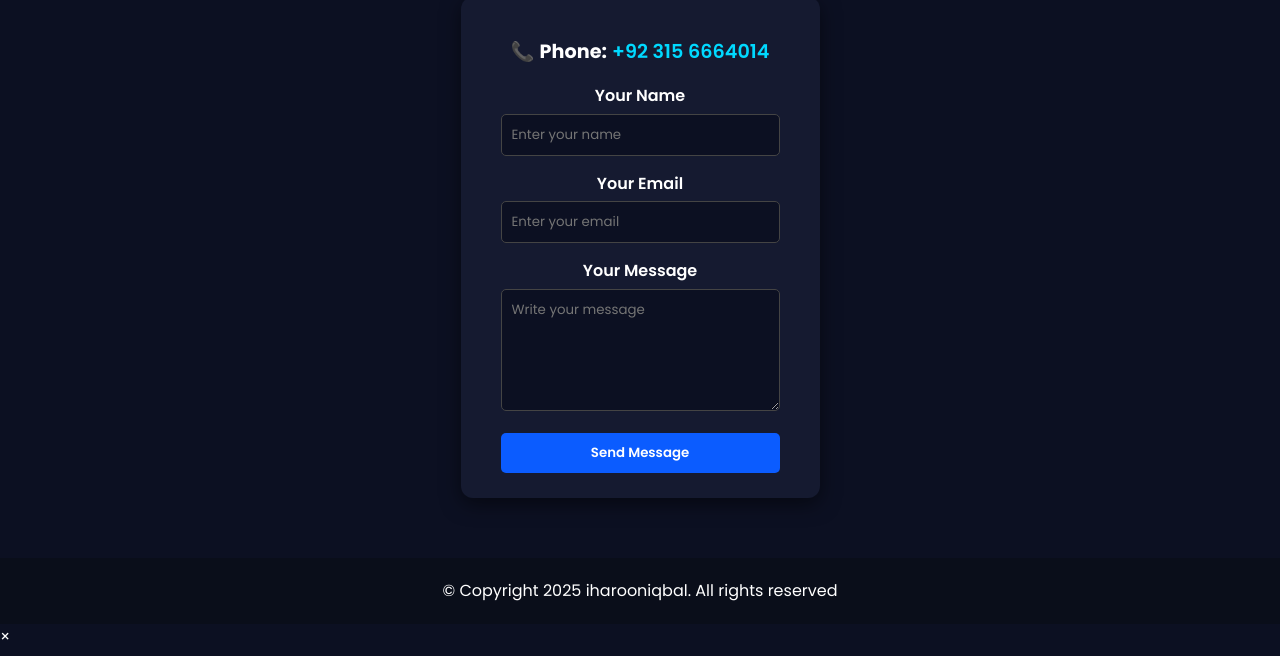
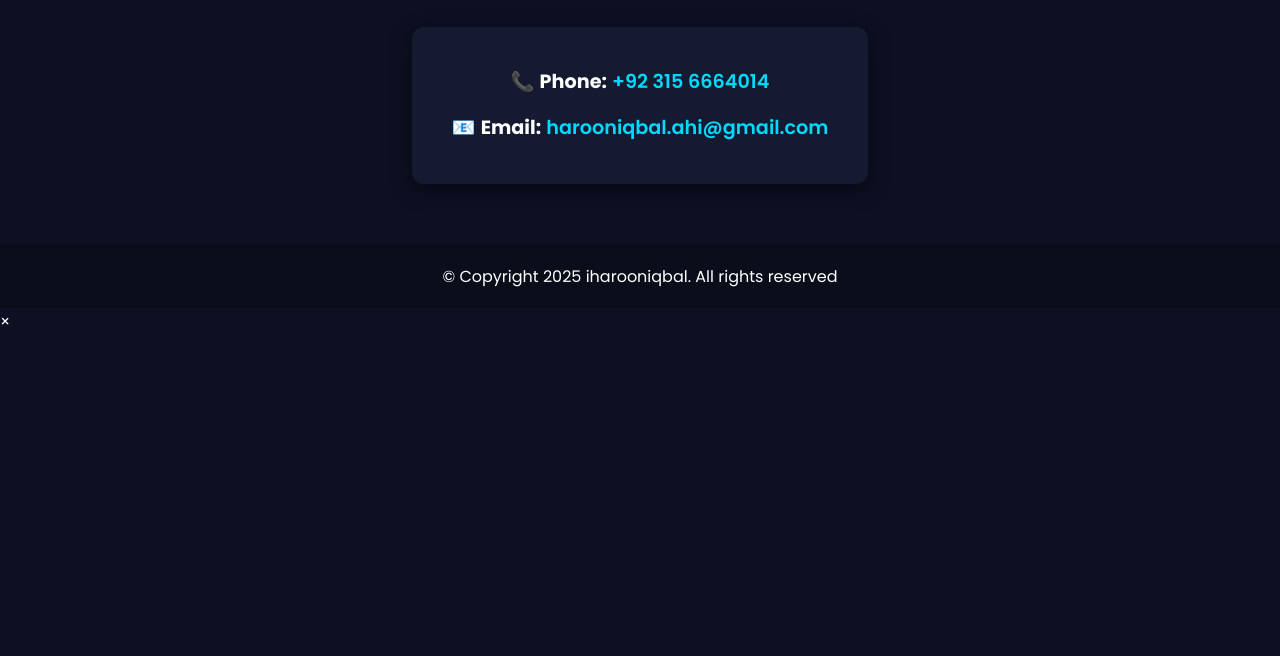
Before and after one commit to iharooniqbal/PORTFOLIO, a plain HTML site: page contact.html in a window 1280 px wide. Shown: the part 144-800 px from the top of the page. Drawn offline with nearby package versions, Linux system fonts and the light colour scheme.

Commit message:
Your commit message here

```diff
--- a/contact.html
+++ b/contact.html
@@ -21,28 +21,15 @@
   </nav>
 </header>
 
-<section id="contact">
+ <section id="contact">
+  <h2></h2>
+  <h2></h2>
   <h2>📬 Get in Touch</h2>
   <div class="contact-card">
     <p>📞 <strong>Phone:</strong> <a href="tel:+923156664014">+92 315 6664014</a></p>
-    <form id="contact-form">
-      <div class="form-group">
-        <label for="name">Your Name</label>
-        <input type="text" id="name" name="name" placeholder="Enter your name" required>
-      </div>
-
-      <div class="form-group">
-        <label for="email">Your Email</label>
-        <input type="email" id="email" name="email" placeholder="Enter your email" required>
-      </div>
-
-      <div class="form-group">
-        <label for="message">Your Message</label>
-        <textarea id="message" name="message" rows="5" placeholder="Write your message" required></textarea>
-      </div>
-
-      <button type="submit" class="submit-btn">Send Message</button>
-    </form>
+    <p>📧 <strong>Email:</strong>
+      <a href="mailto:harooniqbal.ahi@gmail.com">harooniqbal.ahi@gmail.com</a>
+    </p>
   </div>
 </section>
 
--- a/style.css
+++ b/style.css
@@ -865,50 +865,6 @@ section, .certificate-card, .project-card {
   color: #fff;
 }
 
-
-.contact-card form {
-  display: flex;
-  flex-direction: column;
-  gap: 15px;
-}
-
-.form-group label {
-  font-weight: 600;
-  margin-bottom: 5px;
-  display: block;
-}
-
-.form-group input,
-.form-group textarea {
-  width: 100%;
-  padding: 10px;
-  border: 1px solid #444;
-  border-radius: 5px;
-  background: #0c1022;
-  color: #fff;
-}
-
-.form-group input:focus,
-.form-group textarea:focus {
-  outline: none;
-  border-color: #0b5cff;
-}
-
-.submit-btn {
-  padding: 10px 20px;
-  border: none;
-  background:#0b5cff;;
-  color: #fff;
-  border-radius: 5px;
-  cursor: pointer;
-  font-weight: 600;
-  transition: 0.3s;
-}
-
-.submit-btn:hover {
-  background: #0941a3;
-}
-
 .project-card .btn {
     padding: 8px 12px;      /* smaller size */
     font-size: 14px;        /* reduce font size */
```
Also changed, not shown: certificates.html (+1 -0 lines).
